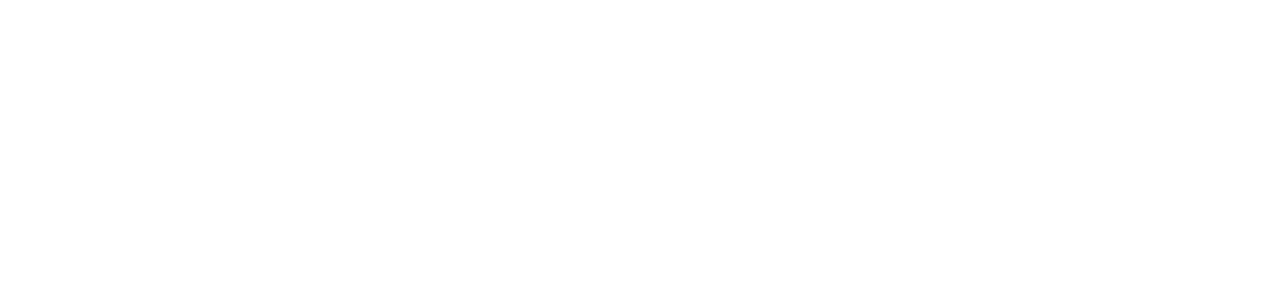
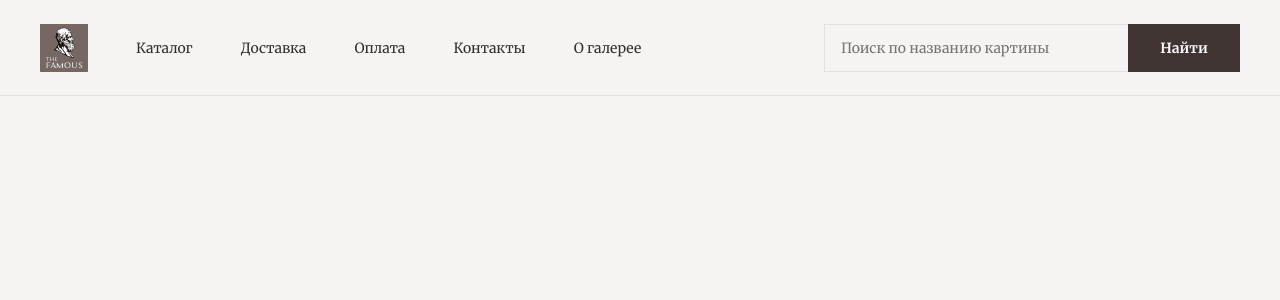
Before and after one commit to YanLi-FE/test-task-topdigital-frontend, a Vue app: page / in a window 1280 px wide. Shown: the top 300 px of the page. Built offline with nearby package versions, Linux system fonts and the light colour scheme.

Commit message:
Add variables and header

```diff
--- a/src/App.vue
+++ b/src/App.vue
@@ -1,25 +1,37 @@
 <template>
-  <div id="app">
-
+  <div id="app" class="app">
+    <site-header />
   </div>
 </template>
 
 <script>
 
+import SiteHeader from "@/components/site-header";
 export default {
   name: 'App',
   components: {
+    SiteHeader,
   }
 }
 </script>
 
 <style lang="scss">
-#app {
-  font-family: Avenir, Helvetica, Arial, sans-serif;
+@use "assets/variables";
+@import url('https://fonts.googleapis.com/css2?family=#{variables.$font-family}:wght@300;400;700&display=swap');
+
+* {
+  margin: 0;
+  padding: 0;
+  box-sizing: border-box;
+}
+body {
+  background-color: variables.$background-color;
+}
+.app {
+  font-family: "#{variables.$font-family}", variables.$font-family-fallback;
   -webkit-font-smoothing: antialiased;
   -moz-osx-font-smoothing: grayscale;
   text-align: center;
-  color: #2c3e50;
-  margin-top: 60px;
+  color: variables.$text-color;
 }
 </style>
--- /dev/null
+++ b/src/assets/_variables.scss
@@ -0,0 +1,96 @@
+$background-color: #F6F3F3;
+$text-color: #343030;
+$font-family: Merriweather;
+$font-family-fallback: serif;
+
+$button-bg-color: #403432;
+$button-bg-color-hover: #776763;
+$button-bg-color-disabled: #C1B4B1;
+$button-bg-color-cart: #5B3A32;
+$button-text-color: #F4F6F9;
+
+$page-width: 1200px;
+
+$search-border-color-inactive: #E1E1E1;
+$search-border-color-active: #B5B5B5;
+$search-text-color-placeholder: #9F9F9F;
+$search-text-color: #343030;
+
+$header-height: 96px;
+$header-border-bottom: 1px solid #E1E1E1;
+
+$painting-card-width: 280px;
+$painting-card-height: 328px;
+$painting-border-color: #E1E1E1;
+
+$painting-old-price-text-color: #A0A0A0;
+
+$footer-height: 96px;
+
+@mixin width-container {
+  width: $page-width;
+  margin: 0 auto;
+}
+
+$h16-line-interval: 1.5em;
+@mixin h1 {
+  font-size: 24px;
+  font-weight: bold;
+  line-height: $h16-line-interval;
+  text-align: left;
+}
+@mixin h2 {
+  font-size: 18px;
+  font-weight: normal;
+  line-height: $h16-line-interval;
+  text-align: left;
+}
+@mixin h3 {
+  font-size: 16px;
+  font-weight: bold;
+  line-height: $h16-line-interval;
+  text-align: left;
+}
+@mixin h4 {
+  font-size: 14px;
+  font-weight: bold;
+  line-height: $h16-line-interval;
+  text-align: left;
+}
+@mixin h5 {
+  font-size: 14px;
+  font-weight: normal;
+  line-height: $h16-line-interval;
+  text-align: left;
+}
+@mixin h6 {
+  font-size: 14px;
+  font-weight: 300;
+  line-height: $h16-line-interval;
+  text-align: left;
+}
+
+@mixin button {
+  min-width: 112px;
+  height: 48px;
+  background-color: $button-bg-color;
+  border: none;
+  font-family: "#{$font-family}", $font-family-fallback;
+  font-size: 14px;
+  font-weight: bold;
+  color: $button-text-color;
+  padding: 0 5px;
+  cursor: pointer;
+
+  &:hover {
+    background-color: $button-bg-color-hover;
+  }
+
+  &:disabled {
+    background-color: $button-bg-color-disabled;
+  }
+
+  &_in-cart {
+    background-color: $button-bg-color-cart;
+  }
+}
--- /dev/null
+++ b/src/components/site-header.vue
@@ -0,0 +1,79 @@
+<template>
+  <header class="header">
+    <div class="header__width-container">
+      <div class="header__left-part">
+        <img src="../assets/images/logo.png" alt="logo">
+        <a href="#" class="header__link">Каталог</a>
+        <a href="#" class="header__link">Доставка</a>
+        <a href="#" class="header__link">Оплата</a>
+        <a href="#" class="header__link">Контакты</a>
+        <a href="#" class="header__link">О галерее</a>
+      </div>
+      <div class="header__right-part">
+        <input type="text" placeholder="Поиск по названию картины" class="header__search-field">
+        <button type="button" class="header__search-button">Найти</button>
+      </div>
+    </div>
+  </header>
+</template>
+
+<script>
+export default {
+  name: "site-header",
+}
+</script>
+
+<style lang="scss">
+@use "../assets/variables";
+
+.header {
+  height: variables.$header-height;
+  border-bottom: variables.$header-border-bottom;
+
+  &__width-container {
+    @include variables.width-container;
+    display: flex;
+    justify-content: space-between;
+  }
+
+  &__left-part, &__right-part {
+    display: flex;
+    align-items: center;
+    height: variables.$header-height;
+  }
+
+  &__link {
+    height: 100%;
+    margin-left: 48px;
+    display: flex;
+    align-items: center;
+    color: variables.$text-color;
+    text-decoration: none;
+    font-size: 14px;
+  }
+
+  &__search-field {
+    width: 304px;
+    height: 48px;
+    font-family: "#{variables.$font-family}", variables.$font-family-fallback;
+    font-size: 14px;
+    border: 1px solid variables.$search-border-color-inactive;
+    border-right: none;
+    padding: 0 16px;
+    color: variables.$search-text-color-placeholder;
+    background-color: transparent;
+
+    &:focus {
+      border: 1px solid variables.$search-border-color-active;
+      border-right: none;
+    }
+
+    &:not(:placeholder-shown) {
+      color: variables.$search-text-color;
+    }
+  }
+  &__search-button {
+    @include variables.button
+  }
+}
+</style>
```
